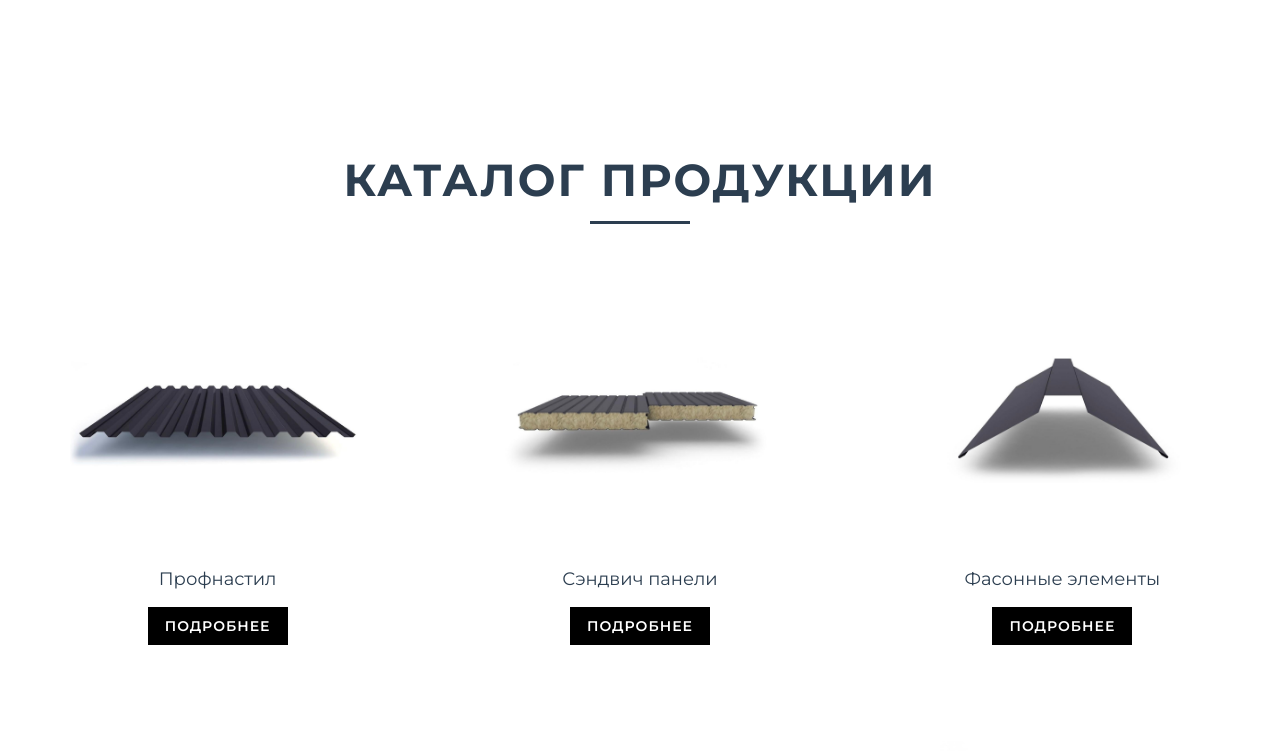
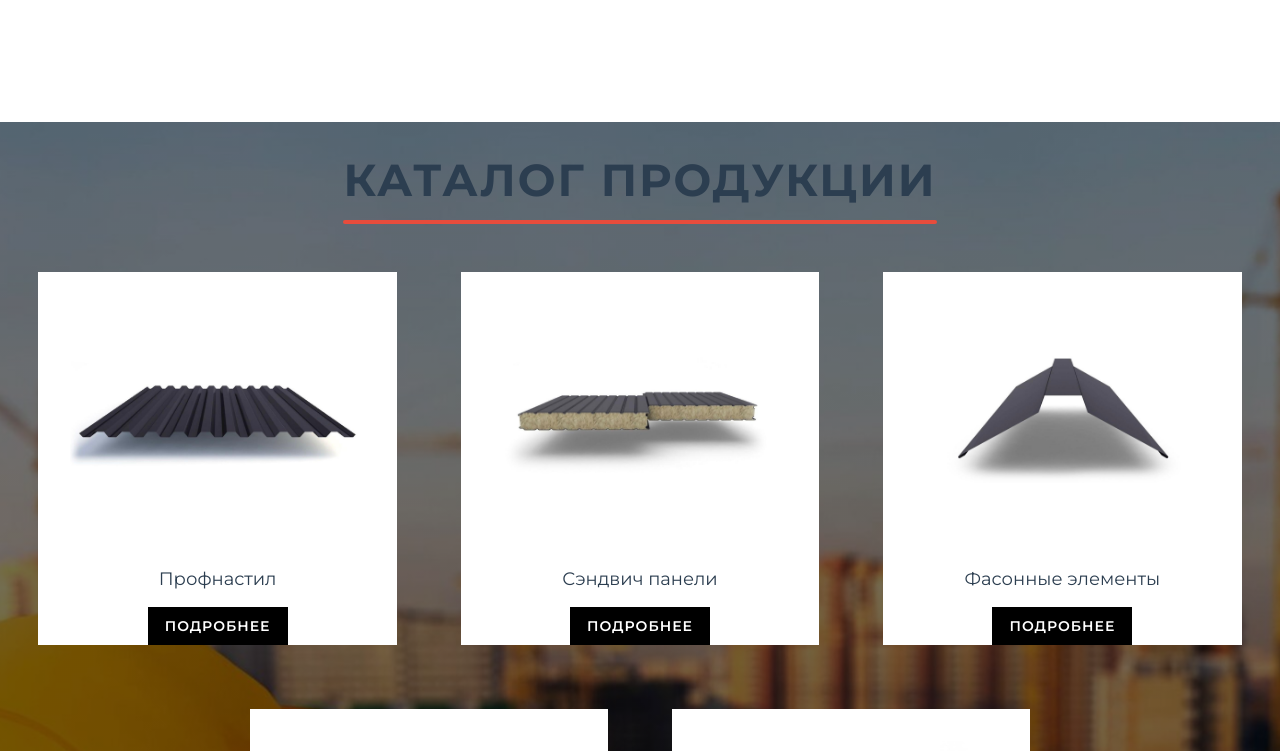
Before and after one commit to Arbitr3103/prime-s-react, a React (Vite) app: page / in a window 1280 px wide. Shown: the part 1560-2311 px from the top of the page. Built offline with nearby package versions, Linux system fonts and the light colour scheme.

Commit message:
style(headings+bg): full-width underline on section titles; photo backgrounds for catalog and contacts with overlays

```diff
--- a/src/pages/HomePage.module.css
+++ b/src/pages/HomePage.module.css
@@ -170,30 +170,34 @@
 .catalogSection {
   min-height: 100vh;
   padding: var(--spacing-xl) 0 var(--spacing-2xl);
-  background-color: var(--color-white);
+  background-image: linear-gradient(rgba(0,0,0,0.55), rgba(0,0,0,0.55)), url('../assets/images/hero-bg.jpg');
+  background-size: cover;
+  background-position: center;
   text-align: center;
+  color: var(--color-white);
 }
 
 .sectionTitle {
   text-align: center;
   font-size: clamp(2rem, 3.5vw, 3rem);
   font-weight: 800;
-  margin-bottom: var(--spacing-2xl);
+  margin: 0 auto var(--spacing-2xl);
   color: var(--color-text-dark);
   letter-spacing: 2px;
   position: relative;
   padding-bottom: var(--spacing-md);
+  display: inline-block; /* чтобы подчеркивание шло по длине текста */
 }
 
 .sectionTitle::after {
   content: '';
   position: absolute;
+  left: 0;
   bottom: 0;
-  left: 50%;
-  transform: translateX(-50%);
-  width: 100px;
-  height: 3px;
-  background-color: var(--color-text-dark);
+  width: 100%;
+  height: 4px;
+  background-color: var(--color-primary);
+  border-radius: 2px;
 }
 
 .catalogTopRow {
@@ -315,9 +319,10 @@
   text-align: center;
   font-size: clamp(2rem, 3.5vw, 3rem);
   font-weight: 800;
-  margin-bottom: var(--spacing-3xl);
+  margin: 0 auto var(--spacing-3xl);
   color: var(--color-white);
   letter-spacing: 2px;
+  display: inline-block;
 }
 
 .whyUsGrid {
@@ -377,7 +382,10 @@
 /* Секция контактов */
 .contactSection {
   padding: var(--spacing-3xl) 0;
-  background-color: var(--color-white);
+  background-image: linear-gradient(rgba(0,0,0,0.6), rgba(0,0,0,0.6)), url('../assets/images/hero-bg.jpg');
+  background-size: cover;
+  background-position: center;
+  color: var(--color-white);
 }
 
 .contactGrid {
```
